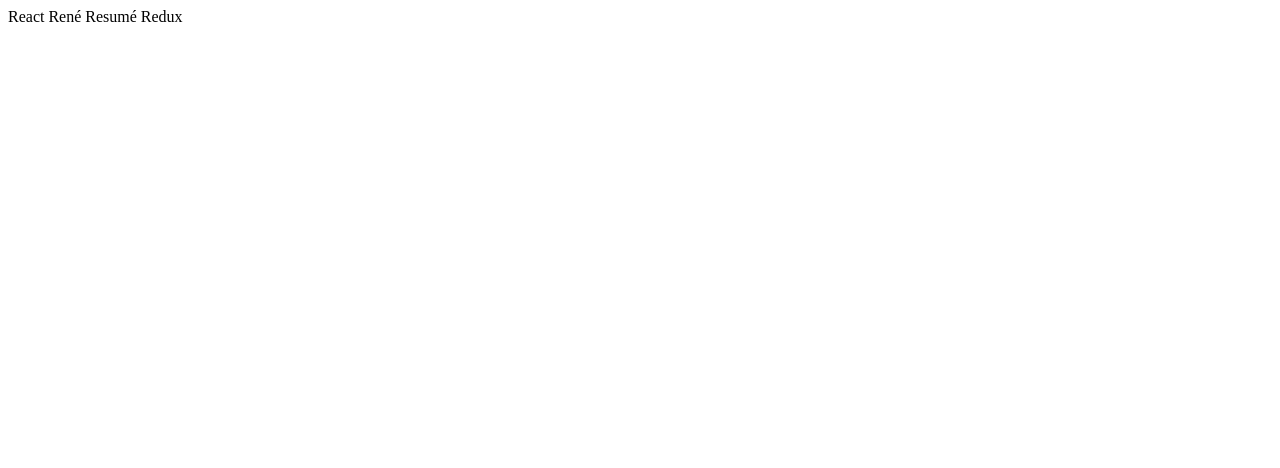
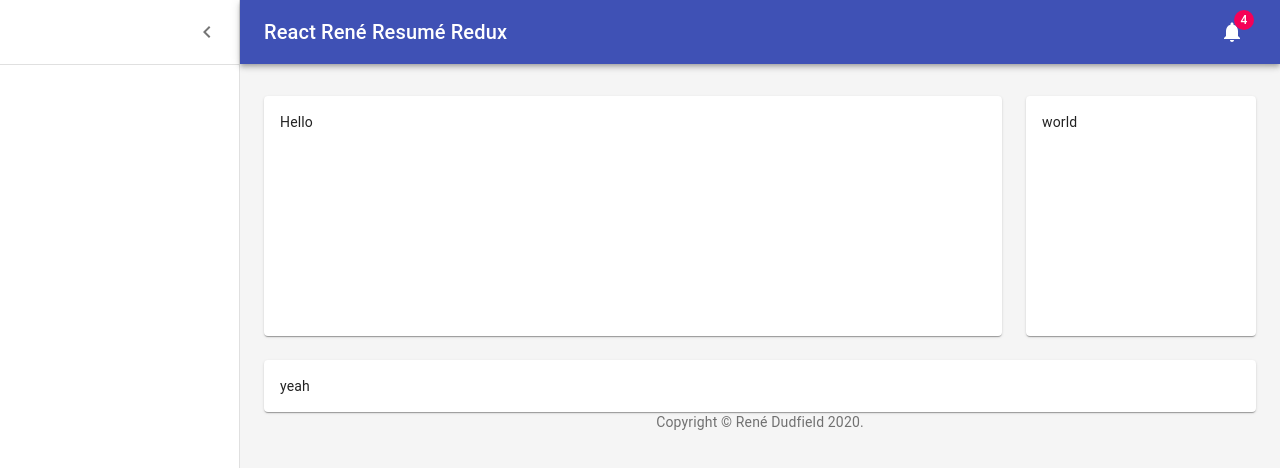
Before and after one commit to illume/react-rene-resume-redux, a React (Create React App) app: page / in a window 1280 px wide. Shown: the top 468 px of the page. Built offline with nearby package versions, Linux system fonts and the light colour scheme.

Commit message:
Basic and rough PageLayout component using Material UI.

```diff
--- a/src/App.tsx
+++ b/src/App.tsx
@@ -1,7 +1,9 @@
 import React from "react";
 
+import PageLayout from "./components/PageLayout/PageLayout";
+
 function App() {
-  return <div>React René Resumé Redux</div>;
+  return <PageLayout />;
 }
 
 export default App;
--- /dev/null
+++ b/src/components/PageLayout/PageLayout.tsx
@@ -0,0 +1,201 @@
+import * as React from "react";
+import clsx from "clsx";
+import { makeStyles } from "@material-ui/core/styles";
+import CssBaseline from "@material-ui/core/CssBaseline";
+import Drawer from "@material-ui/core/Drawer";
+import Box from "@material-ui/core/Box";
+import AppBar from "@material-ui/core/AppBar";
+import Toolbar from "@material-ui/core/Toolbar";
+import Typography from "@material-ui/core/Typography";
+import Divider from "@material-ui/core/Divider";
+import IconButton from "@material-ui/core/IconButton";
+import Badge from "@material-ui/core/Badge";
+import Container from "@material-ui/core/Container";
+import Grid from "@material-ui/core/Grid";
+import Paper from "@material-ui/core/Paper";
+import Link from "@material-ui/core/Link";
+import MenuIcon from "@material-ui/icons/Menu";
+import ChevronLeftIcon from "@material-ui/icons/ChevronLeft";
+import NotificationsIcon from "@material-ui/icons/Notifications";
+
+function Copyright() {
+  return (
+    <Typography variant="body2" color="textSecondary" align="center">
+      {"Copyright © "}
+      <Link color="inherit" href="https://renesd.blogspot.com/">
+        René Dudfield
+      </Link>{" "}
+      {new Date().getFullYear()}
+      {"."}
+    </Typography>
+  );
+}
+
+const drawerWidth = 240;
+
+const useStyles = makeStyles((theme) => ({
+  appBar: {
+    transition: theme.transitions.create(["width", "margin"], {
+      easing: theme.transitions.easing.sharp,
+      duration: theme.transitions.duration.leavingScreen,
+    }),
+    zIndex: theme.zIndex.drawer + 1,
+  },
+  appBarShift: {
+    marginLeft: drawerWidth,
+    transition: theme.transitions.create(["width", "margin"], {
+      easing: theme.transitions.easing.sharp,
+      duration: theme.transitions.duration.enteringScreen,
+    }),
+    width: `calc(100% - ${drawerWidth}px)`,
+  },
+  appBarSpacer: theme.mixins.toolbar,
+  content: {
+    backgroundColor: theme.palette.grey[100],
+    flexGrow: 1,
+    height: "100vh",
+    overflow: "auto",
+  },
+  container: {
+    paddingBottom: theme.spacing(4),
+    paddingTop: theme.spacing(4),
+  },
+  drawerPaper: {
+    position: "relative",
+    transition: theme.transitions.create("width", {
+      easing: theme.transitions.easing.sharp,
+      duration: theme.transitions.duration.enteringScreen,
+    }),
+    whiteSpace: "nowrap",
+    width: drawerWidth,
+  },
+  drawerPaperClose: {
+    overflowX: "hidden",
+    transition: theme.transitions.create("width", {
+      easing: theme.transitions.easing.sharp,
+      duration: theme.transitions.duration.leavingScreen,
+    }),
+    width: theme.spacing(7),
+    [theme.breakpoints.up("sm")]: {
+      width: theme.spacing(9),
+    },
+  },
+  fixedHeight: {
+    height: 240,
+  },
+  menuButton: {
+    marginRight: 36,
+  },
+  menuButtonHidden: {
+    display: "none",
+  },
+  paper: {
+    display: "flex",
+    flexDirection: "column",
+    padding: theme.spacing(2),
+    overflow: "auto",
+  },
+  root: {
+    display: "flex",
+  },
+  title: {
+    flexGrow: 1,
+  },
+  toolbar: {
+    paddingRight: 24,
+  },
+  toolbarIcon: {
+    alignItems: "center",
+    display: "flex",
+    justifyContent: "flex-end",
+    padding: "0 8px",
+    ...theme.mixins.toolbar,
+  },
+}));
+
+export default function PageLayout() {
+  const classes = useStyles();
+  const [open, setOpen] = React.useState(true);
+  const toggleDrawer = () => {
+    setOpen(!open);
+  };
+  const fixedHeightPaper = clsx(classes.paper, classes.fixedHeight);
+
+  return (
+    <div className={classes.root}>
+      <CssBaseline />
+      <AppBar
+        position="absolute"
+        className={clsx(classes.appBar, open && classes.appBarShift)}
+      >
+        <Toolbar className={classes.toolbar}>
+          <IconButton
+            edge="start"
+            color="inherit"
+            aria-label="open drawer"
+            onClick={toggleDrawer}
+            className={clsx(
+              classes.menuButton,
+              open && classes.menuButtonHidden
+            )}
+          >
+            <MenuIcon />
+          </IconButton>
+          <Typography
+            component="h1"
+            variant="h6"
+            color="inherit"
+            noWrap
+            className={classes.title}
+          >
+            React René Resumé Redux
+          </Typography>
+          <IconButton color="inherit">
+            <Badge badgeContent={4} color="secondary">
+              <NotificationsIcon />
+            </Badge>
+          </IconButton>
+        </Toolbar>
+      </AppBar>
+      <Drawer
+        variant="permanent"
+        classes={{
+          paper: clsx(classes.drawerPaper, !open && classes.drawerPaperClose),
+        }}
+        open={open}
+      >
+        <div className={classes.toolbarIcon}>
+          <IconButton onClick={toggleDrawer}>
+            <ChevronLeftIcon />
+          </IconButton>
+        </div>
+        <Divider />
+      </Drawer>
+      <main className={classes.content}>
+        <div className={classes.appBarSpacer} />
+        <Container maxWidth="lg" className={classes.container}>
+          <Grid container spacing={3}>
+            <Grid item xs={12} md={8} lg={9}>
+              <Paper className={fixedHeightPaper}>
+                <div>Hello</div>
+              </Paper>
+            </Grid>
+            <Grid item xs={12} md={4} lg={3}>
+              <Paper className={fixedHeightPaper}>
+                <div>world</div>
+              </Paper>
+            </Grid>
+            <Grid item xs={12}>
+              <Paper className={classes.paper}>
+                <div>yeah</div>
+              </Paper>
+            </Grid>
+          </Grid>
+          <Box>
+            <Copyright />
+          </Box>
+        </Container>
+      </main>
+    </div>
+  );
+}
```
Also changed, not shown: 1 other file (tests, documents, lock files or other folders).
